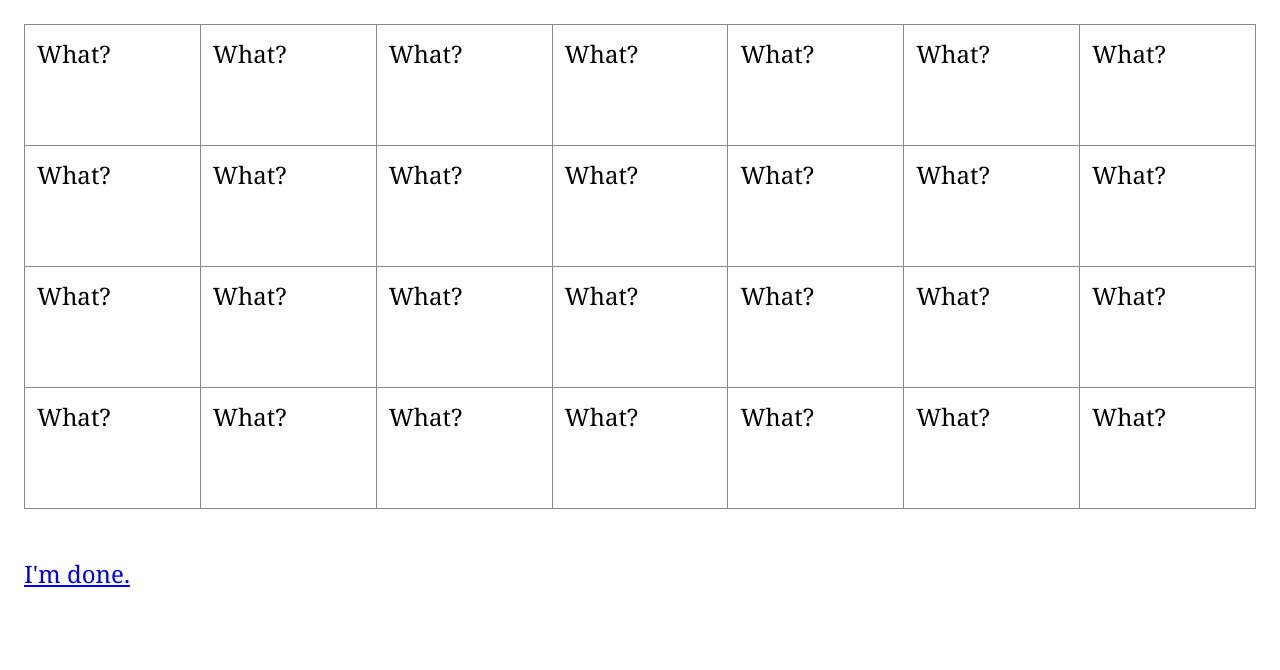
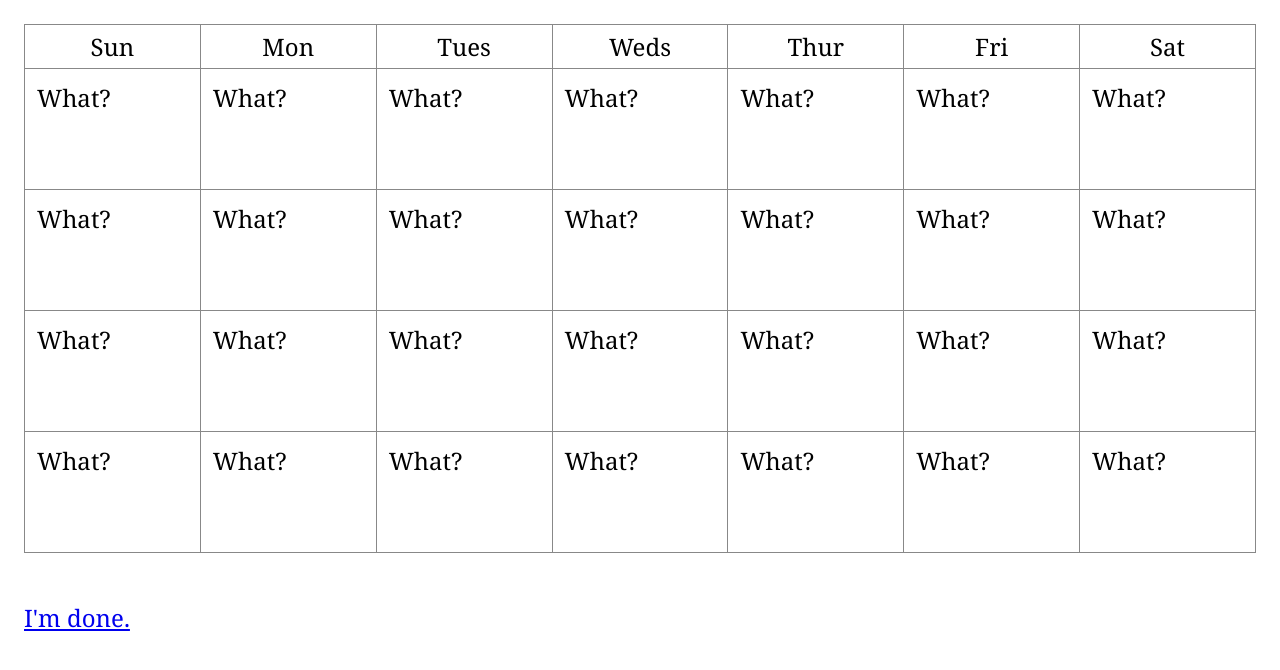
Before and after one commit to nedbat/typing_app, a React (Create React App) app: page /calendar in a window 1280 px wide. Shown: the top 670 px of the page. Built offline with nearby package versions, Linux system fonts and the light colour scheme.

Commit message:
Calendar headings

```diff
--- a/src/Typing.js
+++ b/src/Typing.js
@@ -33,6 +33,8 @@ const ShoppingList = () => (
 class Calendar extends React.Component {
   render() {
     var cal = [];
+    let days = ["Sun", "Mon", "Tues", "Weds", "Thur", "Fri", "Sat"].map(day => <th>{day}</th>);
+    cal.push(<tr>{days}</tr>);
     for (let row = 0; row < 4; row++) {
       let days = [];
       for (let day = 0; day < 7; day++) {
--- a/src/index.scss
+++ b/src/index.scss
@@ -12,11 +12,17 @@ body {
 table.calendar {
   border-collapse: collapse;
   width: 100%;
-  td {
+  td, th {
     border: 1px solid #888;
     width: 12%;
+    vertical-align: top;
+  }
+  td {
     height: 4em;
     padding: .5em .5em;
-    vertical-align: top;
+  }
+  th {
+    padding: .2em .5em;
+    font-weight: normal;
   }
 }
```
